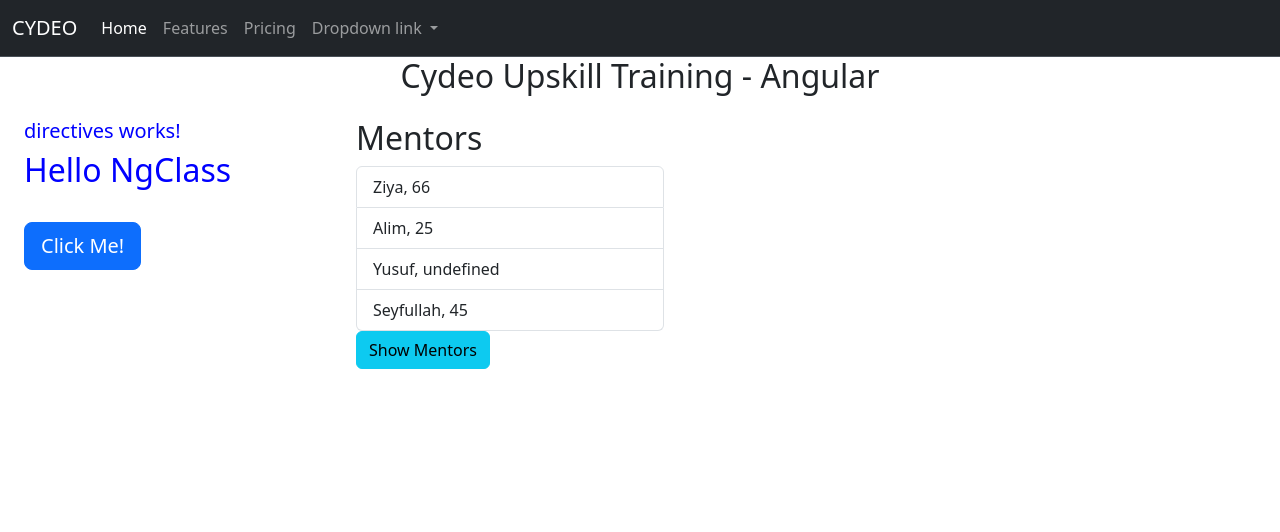
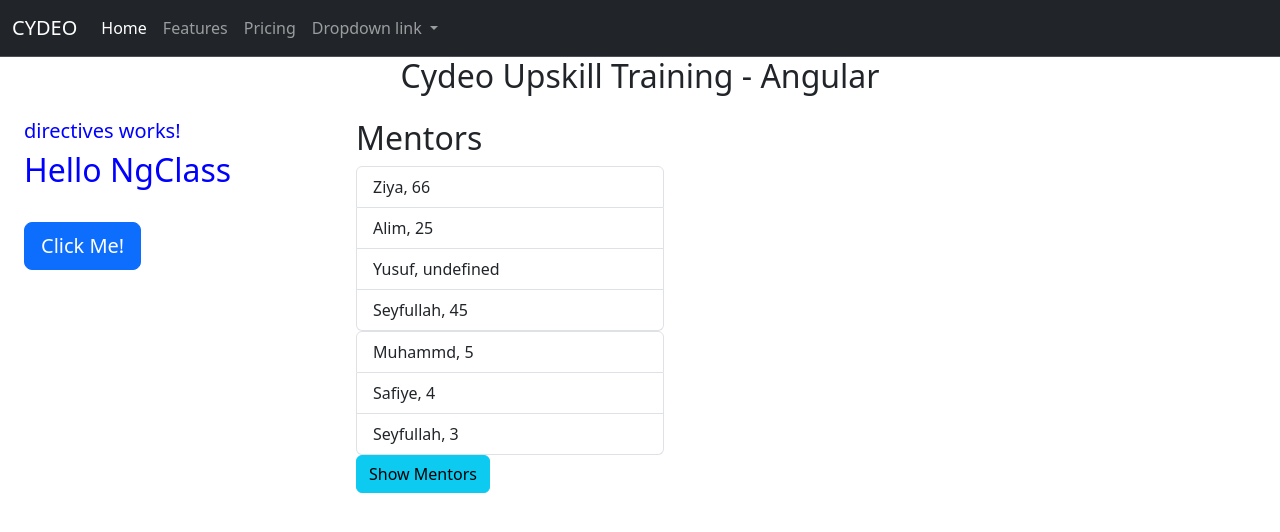
Before and after one commit to koltikin/angular-demo, an Angular app: page / in a window 1280 px wide. Shown: the top 532 px of the page. Built offline with nearby package versions, Linux system fonts and the light colour scheme.

Commit message:
interface

```diff
--- a/src/app/directives/directives.component.html
+++ b/src/app/directives/directives.component.html
@@ -29,6 +29,12 @@
       </li>
     </ul>
 
+    <ul class="list-group" *ngIf="Imentors">
+      <li class="list-group-item" *ngFor="let mentor of Imentors">
+        {{ mentor.name + ", " + mentor.likeCount }}
+      </li>
+    </ul>
+
     <button class="btn btn-info" (click)="showMentor()">
       {{ buttonText }}
     </button>
--- a/src/app/directives/directives.component.ts
+++ b/src/app/directives/directives.component.ts
@@ -17,6 +17,7 @@ export class DirectivesComponent {
 
   buttonText: string = "Show Mentors";
   showMentor(){
+    this.Imentors[0].likeCount++;
     if(!this.mentors){
     this.mentors = ["Ziya","Alim","Yusuf"];
     this.buttonText = "Hide Mentors";
@@ -31,5 +32,16 @@ export class DirectivesComponent {
     new Mentor('Alim',25),
     new Mentor('Yusuf'),
     new Mentor('Seyfullah',45)
+  ];
+
+  Imentors: IMentor[] = [
+    {name: 'Muhammd', likeCount: 5},
+    {name: 'Safiye', likeCount: 4},
+    {name: 'Seyfullah', likeCount: 3}
   ]
 }
+
+interface IMentor{
+  name:string;
+  likeCount:number;
+}
```
